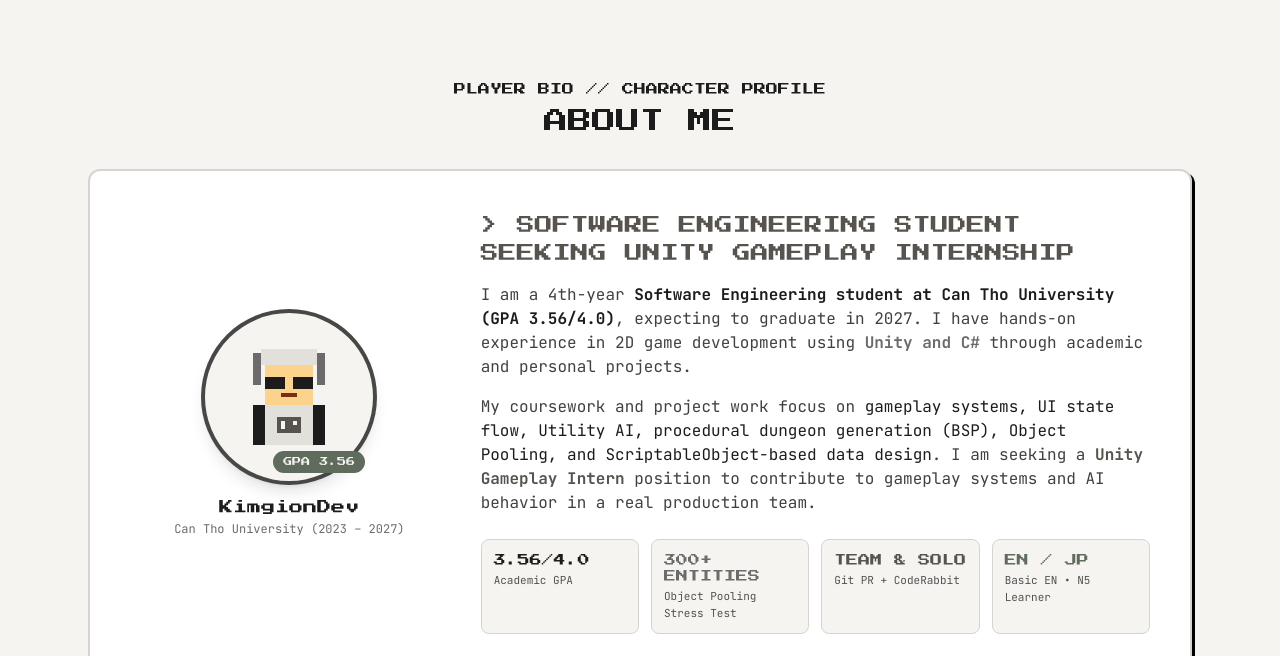
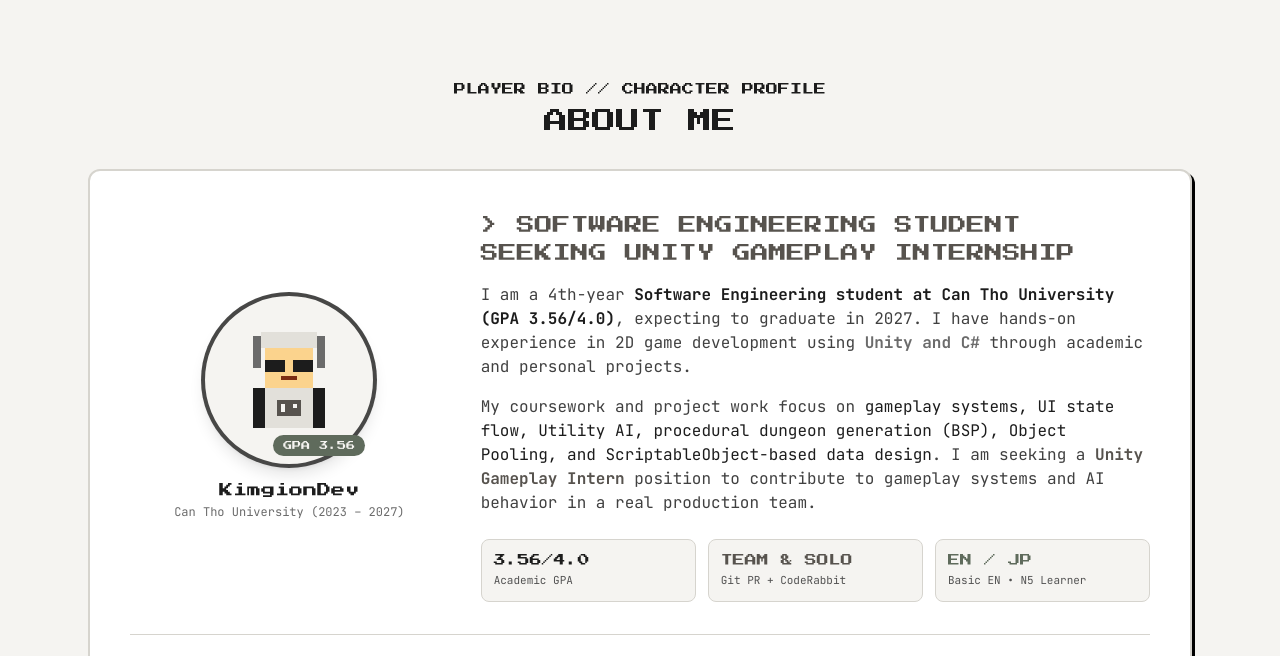
Before and after one commit to KimgionDev/portfolio.io, a plain HTML site: page index.html in a window 1280 px wide. Shown: the part 2000-2656 px from the top of the page. Drawn offline with nearby package versions, Linux system fonts and the light colour scheme.

Commit message:
refactor: update portfolio

```diff
--- a/index.html
+++ b/index.html
@@ -425,10 +425,6 @@
 
                             <div class="sm:col-span-7 space-y-2.5 text-xs font-mono">
                                 <div class="flex justify-between items-center border-b border-borderPixel/60 pb-1.5">
-                                    <span class="text-neutral-600">ROLE:</span>
-                                    <span class="text-pixelAmber font-bold">Unity Gameplay Intern</span>
-                                </div>
-                                <div class="flex justify-between items-center border-b border-borderPixel/60 pb-1.5">
                                     <span class="text-neutral-600">UNIVERSITY:</span>
                                     <span class="text-[#1c1c1c]">Can Tho Univ (2023-2027)</span>
                                 </div>
@@ -772,14 +768,10 @@
                             My coursework and project work focus on <span class="text-[#1c1c1c]">gameplay systems, UI state flow, Utility AI, procedural dungeon generation (BSP), Object Pooling, and ScriptableObject-based data design</span>. I am seeking a <span class="text-pixelAmber font-semibold">Unity Gameplay Intern</span> position to contribute to gameplay systems and AI behavior in a real production team.
                         </p>
 
-                        <div class="grid grid-cols-2 sm:grid-cols-4 gap-3 pt-2">
+                        <div class="grid grid-cols-2 sm:grid-cols-3 gap-3 pt-2">
                             <div class="p-3 rounded-lg bg-bgDark border border-borderPixel">
                                 <div class="font-pixel text-xs text-pixelOrange">3.56/4.0</div>
                                 <div class="text-[11px] text-neutral-600 mt-1">Academic GPA</div>
-                            </div>
-                            <div class="p-3 rounded-lg bg-bgDark border border-borderPixel">
-                                <div class="font-pixel text-xs text-pixelCyan">300+ ENTITIES</div>
-                                <div class="text-[11px] text-neutral-600 mt-1">Object Pooling Stress Test</div>
                             </div>
                             <div class="p-3 rounded-lg bg-bgDark border border-borderPixel">
                                 <div class="font-pixel text-xs text-pixelAmber">TEAM &amp; SOLO</div>
```
